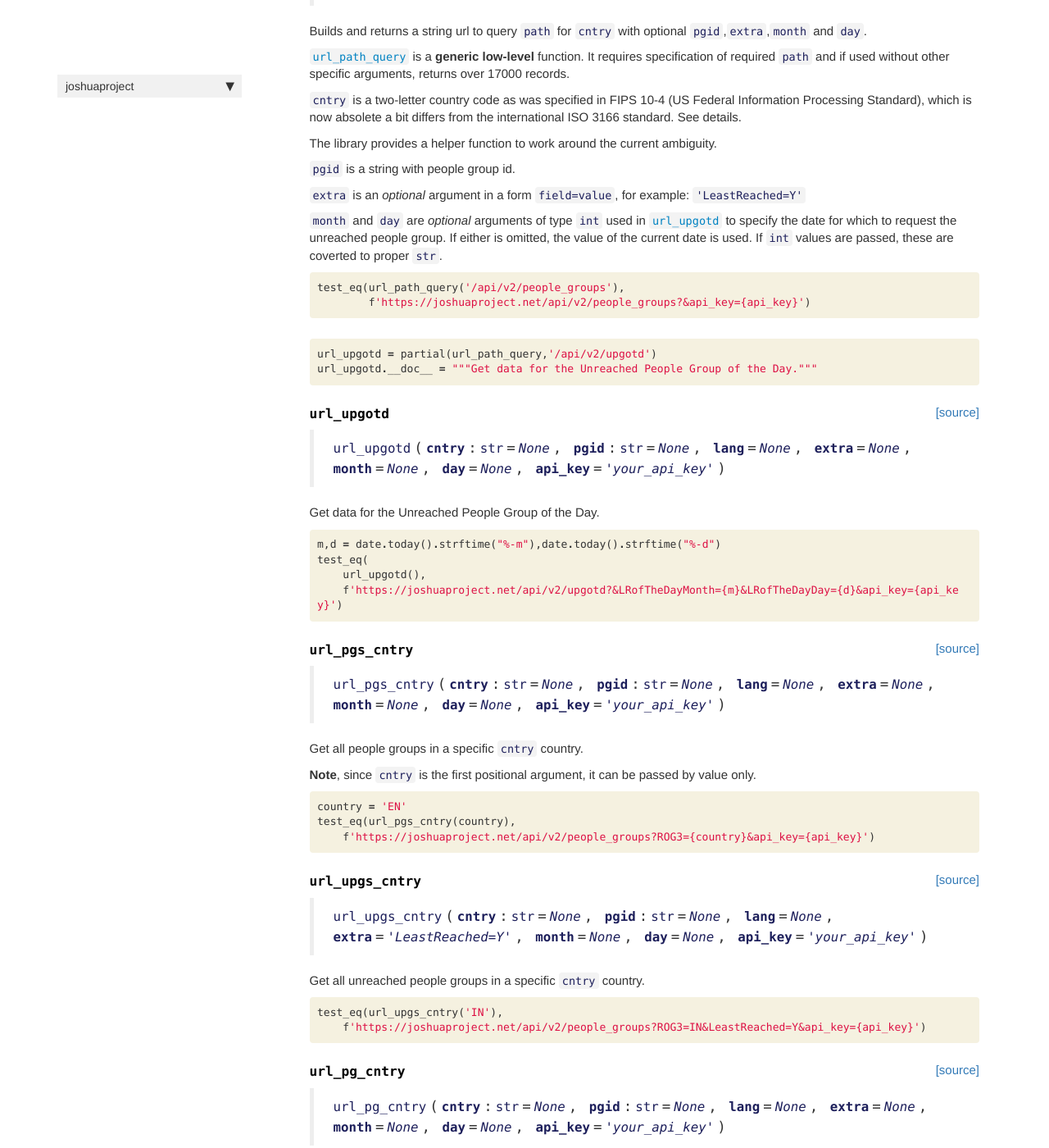
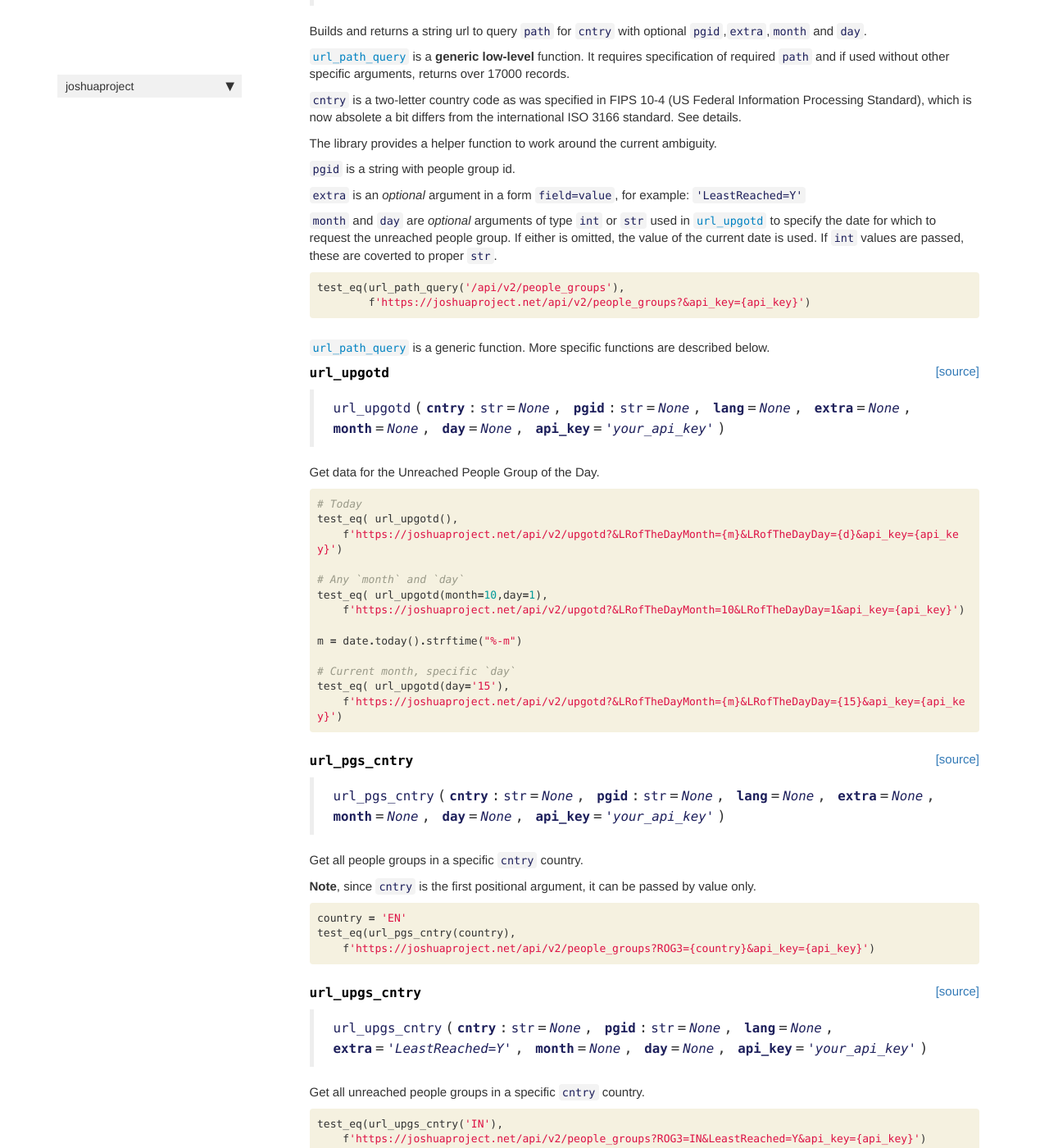
Before and after one commit to kdorichev/joshuaproject, a Jekyll site: the page built from docs/url.html, in a window 1280 px wide and 1400 px high, scrolled down 675 px. Shown: the whole window at 82% size. Built offline with Jekyll 4.4.1, drawn with Linux system fonts in a browser that asks for light colours; nearby versions of some CDN libraries; comment, search, counter and statistics services are not loaded; some of the changed text lies outside the part shown.

Commit message:
Tests for url_upgotd described

```diff
--- a/docs/url.html
+++ b/docs/url.html
@@ -79,7 +79,7 @@ with optional <code>pgid</code>,<code>extra</code>,<code>month</code> and <code>
 <p>The library provides a helper function to work around the current ambiguity.</p>
 <p><code>pgid</code> is a string with people group id.</p>
 <p><code>extra</code> is an <em>optional</em> argument in a form <code>field=value</code>, for example: <code>'LeastReached=Y'</code></p>
-<p><code>month</code> and <code>day</code> are <em>optional</em> arguments of type <code>int</code> used in <a href="/joshuaproject/url#url_upgotd"><code>url_upgotd</code></a> to specify the date for which to request the unreached people group. If either is omitted, the value of the current date is used. If <code>int</code> values are passed, these are coverted to proper <code>str</code>.</p>
+<p><code>month</code> and <code>day</code> are <em>optional</em> arguments of type <code>int</code> or <code>str</code> used in <a href="/joshuaproject/url#url_upgotd"><code>url_upgotd</code></a> to specify the date for which to request the unreached people group. If either is omitted, the value of the current date is used. If <code>int</code> values are passed, these are coverted to proper <code>str</code>.</p>
 
 </div>
 </div>
@@ -98,18 +98,14 @@ with optional <code>pgid</code>,<code>extra</code>,<code>month</code> and <code>
 </div>
 
 </div>
-<div class="cell border-box-sizing code_cell rendered">
-<div class="input">
+<div class="cell border-box-sizing text_cell rendered"><div class="inner_cell">
+<div class="text_cell_render border-box-sizing rendered_html">
+<p><a href="/joshuaproject/url#url_path_query"><code>url_path_query</code></a> is a generic function. More specific functions are described below.</p>
 
-<div class="inner_cell">
-    <div class="input_area">
-<div class=" highlight hl-ipython3"><pre><span></span><span class="n">url_upgotd</span> <span class="o">=</span> <span class="n">partial</span><span class="p">(</span><span class="n">url_path_query</span><span class="p">,</span><span class="s1">&#39;/api/v2/upgotd&#39;</span><span class="p">)</span>
-<span class="n">url_upgotd</span><span class="o">.</span><span class="vm">__doc__</span> <span class="o">=</span> <span class="s2">&quot;&quot;&quot;Get data for the Unreached People Group of the Day.&quot;&quot;&quot;</span>
-</pre></div>
-
-    </div>
 </div>
 </div>
+</div>
+<div class="cell border-box-sizing code_cell rendered">
 
 </div>
 <div class="cell border-box-sizing code_cell rendered">
@@ -138,10 +134,19 @@ with optional <code>pgid</code>,<code>extra</code>,<code>month</code> and <code>
 
 <div class="inner_cell">
     <div class="input_area">
-<div class=" highlight hl-ipython3"><pre><span></span><span class="n">m</span><span class="p">,</span><span class="n">d</span> <span class="o">=</span> <span class="n">date</span><span class="o">.</span><span class="n">today</span><span class="p">()</span><span class="o">.</span><span class="n">strftime</span><span class="p">(</span><span class="s2">&quot;%-m&quot;</span><span class="p">),</span><span class="n">date</span><span class="o">.</span><span class="n">today</span><span class="p">()</span><span class="o">.</span><span class="n">strftime</span><span class="p">(</span><span class="s2">&quot;</span><span class="si">%-d</span><span class="s2">&quot;</span><span class="p">)</span>
-<span class="n">test_eq</span><span class="p">(</span>
-    <span class="n">url_upgotd</span><span class="p">(),</span>
+<div class=" highlight hl-ipython3"><pre><span></span><span class="c1"># Today</span>
+<span class="n">test_eq</span><span class="p">(</span> <span class="n">url_upgotd</span><span class="p">(),</span>
     <span class="n">f</span><span class="s1">&#39;https://joshuaproject.net/api/v2/upgotd?&amp;LRofTheDayMonth=</span><span class="si">{m}</span><span class="s1">&amp;LRofTheDayDay=</span><span class="si">{d}</span><span class="s1">&amp;api_key=</span><span class="si">{api_key}</span><span class="s1">&#39;</span><span class="p">)</span>
+
+<span class="c1"># Any `month` and `day`</span>
+<span class="n">test_eq</span><span class="p">(</span> <span class="n">url_upgotd</span><span class="p">(</span><span class="n">month</span><span class="o">=</span><span class="mi">10</span><span class="p">,</span><span class="n">day</span><span class="o">=</span><span class="mi">1</span><span class="p">),</span>
+    <span class="n">f</span><span class="s1">&#39;https://joshuaproject.net/api/v2/upgotd?&amp;LRofTheDayMonth=10&amp;LRofTheDayDay=1&amp;api_key=</span><span class="si">{api_key}</span><span class="s1">&#39;</span><span class="p">)</span>
+
+<span class="n">m</span> <span class="o">=</span> <span class="n">date</span><span class="o">.</span><span class="n">today</span><span class="p">()</span><span class="o">.</span><span class="n">strftime</span><span class="p">(</span><span class="s2">&quot;%-m&quot;</span><span class="p">)</span>
+
+<span class="c1"># Current month, specific `day`</span>
+<span class="n">test_eq</span><span class="p">(</span> <span class="n">url_upgotd</span><span class="p">(</span><span class="n">day</span><span class="o">=</span><span class="s1">&#39;15&#39;</span><span class="p">),</span>
+    <span class="n">f</span><span class="s1">&#39;https://joshuaproject.net/api/v2/upgotd?&amp;LRofTheDayMonth=</span><span class="si">{m}</span><span class="s1">&amp;LRofTheDayDay=</span><span class="si">{15}</span><span class="s1">&amp;api_key=</span><span class="si">{api_key}</span><span class="s1">&#39;</span><span class="p">)</span>
 </pre></div>
 
     </div>
@@ -318,17 +323,6 @@ with optional <code>pgid</code>,<code>extra</code>,<code>month</code> and <code>
 
 </div>
 <div class="cell border-box-sizing code_cell rendered">
-<div class="input">
-
-<div class="inner_cell">
-    <div class="input_area">
-<div class=" highlight hl-ipython3"><pre><span></span><span class="n">url_cntry</span> <span class="o">=</span> <span class="n">partial</span><span class="p">(</span><span class="n">url_path_query</span><span class="p">,</span><span class="s1">&#39;/api/v2/countries&#39;</span><span class="p">)</span>
-<span class="n">url_cntry</span><span class="o">.</span><span class="vm">__doc__</span> <span class="o">=</span> <span class="s2">&quot;&quot;&quot;Get a country summary data.&quot;&quot;&quot;</span>
-</pre></div>
-
-    </div>
-</div>
-</div>
 
 </div>
 <div class="cell border-box-sizing code_cell rendered">
```
Also changed, not shown: 1 other file.
